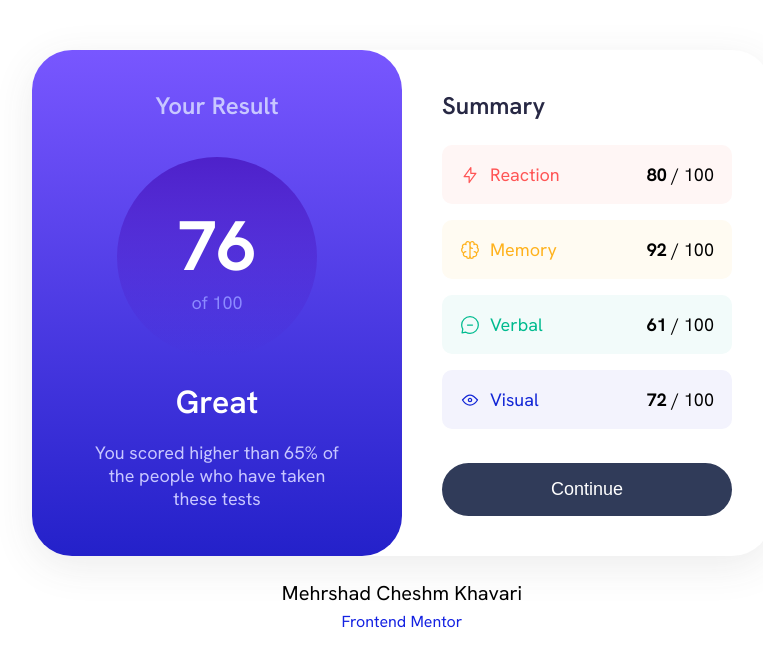
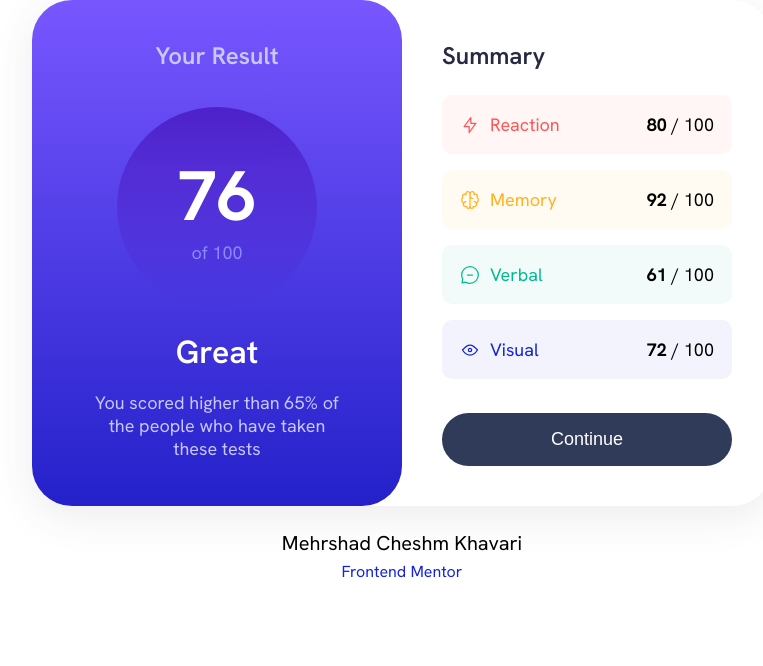
Before and after one commit to MehrshadHeisenberg/FEM-Result-Component, a plain HTML site: page index.html in a window 1280 px wide. Shown: the whole page, without its empty margins (238-1001 px from the left). Drawn offline with Linux system fonts and the light colour scheme.

Commit message:
Update style.css
this will place the your container to the center as you asked in the frontend mentor

```diff
--- a/style.css
+++ b/style.css
@@ -8,18 +8,11 @@ html {
   font-size: 62.5%;
 }
 
-/* body {
-  margin: 0 auto;
-  margin-top: 10rem;
-  margin-bottom: 10rem;
-  width: 74rem;
-} */
+body {
+ display: grid;
+  place-content: center;
+}
 
-.main-div {
-  margin-top: 5rem;
-  display: flex;
-  justify-content: center;
-}
 
 .result-component {
   font-family: hanken;
```
